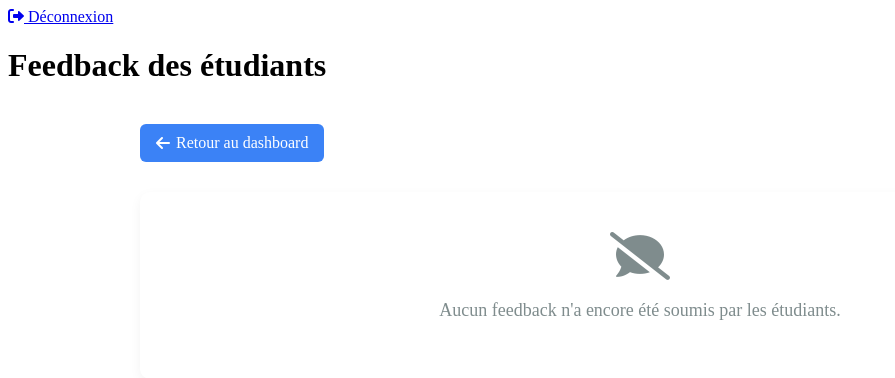
After one commit to MelissaAb-tech/e-learning, a PHP site: page /admin/feedbacks.php in a window 1280 px wide. The commit adds this page. Shown: the top 378 px of the page, without its empty margins (0-895 px from the left). Run offline with PHP 8.4, Linux system fonts and the light colour scheme.

Commit message:
Correction bug et petites amélioration du feedback général
- Ajout d'un message pour confirmer aux utilisateurs que leur feedback a été envoyé
- Ajout de la moyenne des notes de feedback aux statistiques côté dashboard admin
- Ajout d'une vue pour lire les feedbacks reçus

```diff
--- /dev/null
+++ b/e-learning-role-final/app/views/admin/feedbacks.php
@@ -0,0 +1,149 @@
+<link rel="stylesheet" href="/e-learning-role-final/public/style/admin-dashboard.css">
+<link rel="stylesheet" href="https://cdnjs.cloudflare.com/ajax/libs/font-awesome/6.0.0-beta3/css/all.min.css">
+
+<style>
+    .feedback-container {
+        max-width: 1000px;
+        margin: 40px auto;
+        padding: 0 20px;
+    }
+
+    .feedback-header {
+        display: flex;
+        justify-content: space-between;
+        align-items: center;
+        margin-bottom: 30px;
+    }
+
+    .feedback-list {
+        background: white;
+        border-radius: 10px;
+        overflow: hidden;
+        box-shadow: 0 4px 12px rgba(0, 0, 0, 0.05);
+    }
+
+    .feedback-item {
+        padding: 20px;
+        border-bottom: 1px solid #eee;
+    }
+
+    .feedback-item:last-child {
+        border-bottom: none;
+    }
+
+    .feedback-meta {
+        display: flex;
+        justify-content: space-between;
+        margin-bottom: 10px;
+    }
+
+    .feedback-user {
+        font-weight: bold;
+        color: #2c3e50;
+    }
+
+    .feedback-date {
+        color: #95a5a6;
+        font-size: 14px;
+    }
+
+    .feedback-rating {
+        display: flex;
+        align-items: center;
+        margin-bottom: 15px;
+    }
+
+    .rating-stars {
+        color: #f39c12;
+        margin-right: 5px;
+    }
+
+    .feedback-text {
+        padding: 10px;
+        background-color: #f9f9f9;
+        border-radius: 5px;
+        color: #333;
+        line-height: 1.5;
+    }
+
+    .btn-back {
+        background-color: #3B82F6;
+        color: white;
+        padding: 10px 16px;
+        border-radius: 6px;
+        text-decoration: none;
+        font-weight: 500;
+        transition: background 0.3s ease;
+        display: inline-flex;
+        align-items: center;
+        gap: 6px;
+    }
+
+    .btn-back:hover {
+        background-color: #2563EB;
+    }
+
+    .no-feedback {
+        text-align: center;
+        padding: 40px 20px;
+        color: #7f8c8d;
+        font-size: 18px;
+    }
+</style>
+
+<div class="admin-header">
+    <a href="/e-learning-role-final/public/logout" class="logout-button">
+        <i class="fas fa-sign-out-alt"></i> Déconnexion
+    </a>
+    <h1>Feedback des étudiants</h1>
+</div>
+
+<div class="feedback-container">
+    <div class="feedback-header">
+        <a href="/e-learning-role-final/public/admin/dashboard" class="btn-back">
+            <i class="fas fa-arrow-left"></i> Retour au dashboard
+        </a>
+    </div>
+
+    <div class="feedback-list">
+        <?php if (empty($feedbacks)): ?>
+            <div class="no-feedback">
+                <i class="fas fa-comment-slash" style="font-size: 48px; margin-bottom: 20px; display: block;"></i>
+                <p>Aucun feedback n'a encore été soumis par les étudiants.</p>
+            </div>
+        <?php else: ?>
+            <?php foreach ($feedbacks as $feedback): ?>
+                <div class="feedback-item">
+                    <div class="feedback-meta">
+                        <div class="feedback-user">
+                            <?= htmlspecialchars($feedback['prenom'] . ' ' . $feedback['nom']) ?>
+                            <span style="font-weight: normal; font-size: 14px; color: #7f8c8d;">
+                                (<?= htmlspecialchars($feedback['email']) ?>)
+                            </span>
+                        </div>
+                        <div class="feedback-date">
+                            <?= date('d/m/Y à H:i', strtotime($feedback['date_feedback'])) ?>
+                        </div>
+                    </div>
+
+                    <div class="feedback-rating">
+                        <div class="rating-stars">
+                            <?php for ($i = 1; $i <= 5; $i++): ?>
+                                <?php if ($i <= $feedback['note']): ?>
+                                    <i class="fas fa-star"></i>
+                                <?php else: ?>
+                                    <i class="far fa-star"></i>
+                                <?php endif; ?>
+                            <?php endfor; ?>
+                        </div>
+                        <span style="color: #7f8c8d;">(<?= $feedback['note'] ?>/5)</span>
+                    </div>
+
+                    <div class="feedback-text">
+                        <?= nl2br(htmlspecialchars($feedback['commentaire'])) ?>
+                    </div>
+                </div>
+            <?php endforeach; ?>
+        <?php endif; ?>
+    </div>
+</div>
--- a/e-learning-role-final/routes/web.php
+++ b/e-learning-role-final/routes/web.php
@@ -13,6 +13,9 @@ $router->post('admin/ajouter', 'AdminController@ajouter');
 $router->get('admin/modifier/([0-9]+)', 'AdminController@modifier');
 $router->post('admin/modifier/([0-9]+)', 'AdminController@modifier');
 $router->get('admin/supprimer/([0-9]+)', 'AdminController@supprimer');
+
+// Nouvelle route pour la liste des feedbacks
+$router->get('admin/feedbacks', 'AdminController@feedbacks');
 
 $router->get('cours/voir/([0-9]+)', 'CoursController@voir');
 $router->post('cours/voir/([0-9]+)', 'CoursController@voir');
@@ -85,6 +88,7 @@ $router->get('admin/etudiant/modifier/([0-9]+)', 'AdminController@etudiantModifi
 
 $router->post('admin/etudiant/modifier/([0-9]+)', 'AdminController@etudiantModifier');
 
-$router->post('/etudiant/feedback', 'EtudiantController@feedback');
+// Route de feedback
+$router->post('etudiant/feedback', 'EtudiantController@feedback');
 
 $router->post('admin/etudiant/modifier/([0-9]+)', 'AdminController@etudiantModifier');
```
Also changed, not shown: e-learning-role-final/app/controllers/AdminController.php (+32 -1 lines), e-learning-role-final/app/controllers/EtudiantController.php (+6 -1 lines), e-learning-role-final/app/models/FeedbackModel.php (+30 -0 lines), e-learning-role-final/app/views/admin/dashboard.php (+45 -0 lines), e-learning-role-final/app/views/etudiant/dashboard.php (+38 -0 lines).
